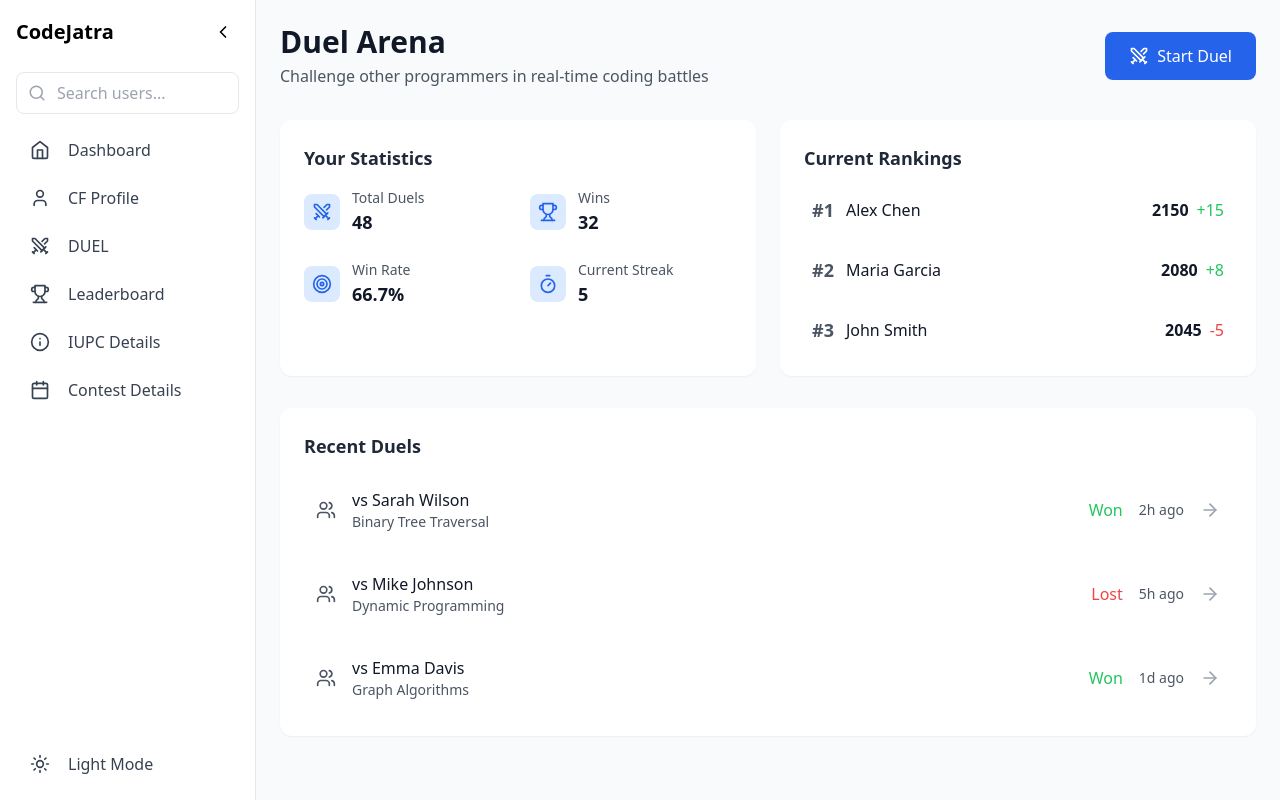
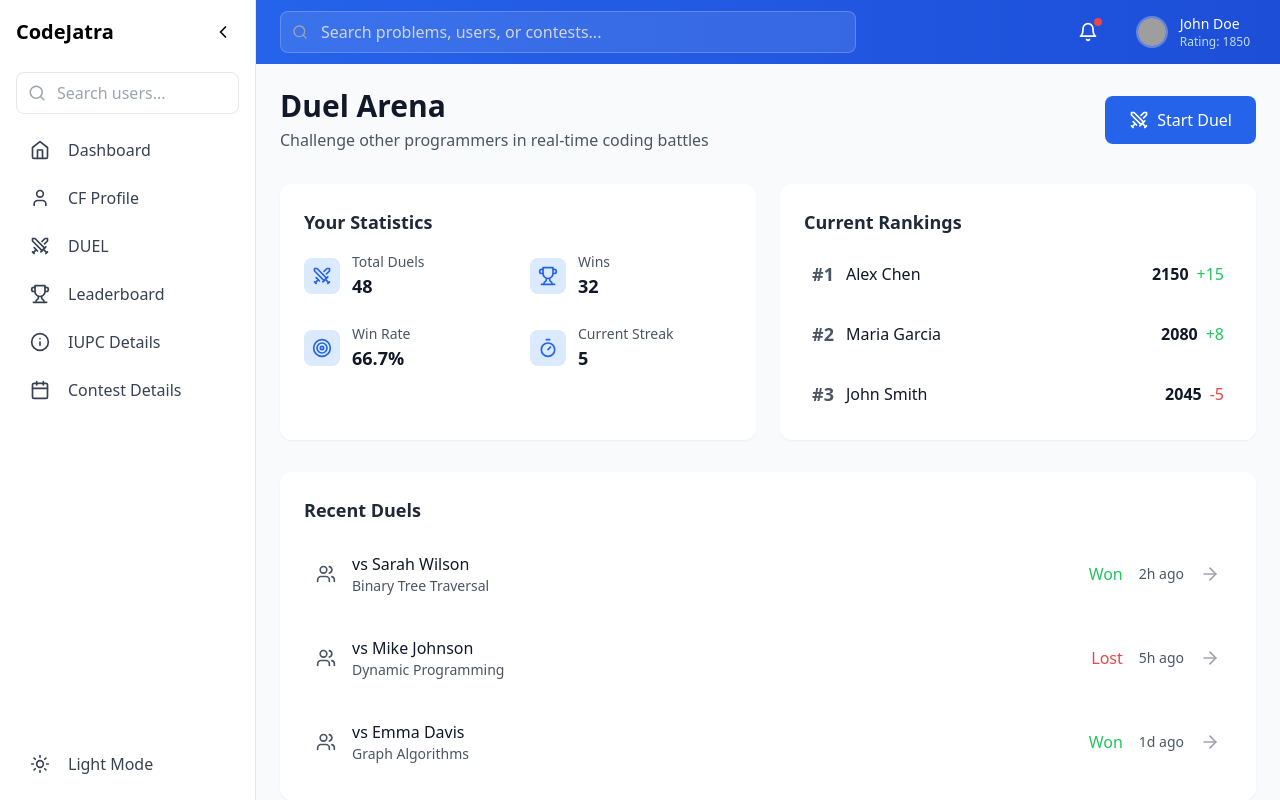
Before and after one commit to nahian00777/CodeJatra-A-Competitive-Programming-WebApp, a React (Vite) app in the folder frontend/: page /user/duel in a window 1280 px wide. Built offline with nearby package versions, Linux system fonts and the light colour scheme; grey boxes are pictures that could not be loaded.

Commit message:
adding top bar

```diff
--- a/frontend/src/App.jsx
+++ b/frontend/src/App.jsx
@@ -8,6 +8,7 @@ import LeaderBoard from "./pages/user/LeaderBoard";
 import CFProfile from "./pages/user/CFProfile";
 import Sidebar from "./components/Sidebar"; // Import Sidebar component
 import ContestDetails from "./pages/user/ContestDetails";
+import Topbar from "./components/Topbar"; // Import Topbar component
 
 function App() {
   return (
@@ -21,6 +22,8 @@ function App() {
         element={
           <div className="flex h-screen bg-gray-50 dark:bg-gray-900">
             <Sidebar /> {/* Sidebar remains persistent */}
+            <div className="flex-1 flex flex-col">
+              <Topbar /> {/* Topbar remains persistent */}
               <main className="flex-1 overflow-y-auto">
                 <Routes>
                   <Route path="dashboard" element={<DashBoard />} />
@@ -32,6 +35,7 @@ function App() {
                 </Routes>
               </main>
             </div>
+          </div>
         }
       />
     </Routes>
--- /dev/null
+++ b/frontend/src/components/Topbar.jsx
@@ -0,0 +1,102 @@
+import React, { useState } from "react";
+import { Bell, LogOut, User, Search } from "lucide-react";
+
+const Topbar = () => {
+  const [showNotifications, setShowNotifications] = useState(false);
+  const [showProfile, setShowProfile] = useState(false);
+
+  const notifications = [
+    { id: 1, message: "New duel request from Alex", time: "2m ago" },
+    { id: 2, message: "You won against Sarah!", time: "1h ago" },
+    { id: 3, message: "New contest starting soon", time: "3h ago" },
+  ];
+
+  return (
+    <div className="h-16 bg-gradient-to-r from-blue-600 to-blue-700 dark:from-gray-800 dark:to-gray-900 px-6 flex items-center justify-between">
+      {/* Search Section */}
+      <div className="flex-1 max-w-xl">
+        <div className="relative">
+          <Search className="absolute left-3 top-1/2 transform -translate-y-1/2 text-gray-400 w-4 h-4" />
+          <input
+            type="text"
+            placeholder="Search problems, users, or contests..."
+            className="w-full pl-10 pr-4 py-2 bg-white/10 border border-white/20 rounded-lg text-white placeholder-gray-300 focus:outline-none focus:ring-2 focus:ring-white/30"
+          />
+        </div>
+      </div>
+
+      {/* Actions Section */}
+      <div className="flex items-center gap-6">
+        {/* Notifications */}
+        <div className="relative">
+          <button
+            onClick={() => setShowNotifications(!showNotifications)}
+            className="p-2 rounded-full hover:bg-white/10 relative"
+          >
+            <Bell className="w-5 h-5 text-white" />
+            <span className="absolute top-1 right-1 w-2 h-2 bg-red-500 rounded-full"></span>
+          </button>
+
+          {showNotifications && (
+            <div className="absolute right-0 mt-2 w-80 bg-white dark:bg-gray-800 rounded-lg shadow-xl border border-gray-200 dark:border-gray-700 py-2 z-50">
+              <div className="px-4 py-2 border-b border-gray-200 dark:border-gray-700">
+                <h3 className="font-semibold text-gray-900 dark:text-white">
+                  Notifications
+                </h3>
+              </div>
+              {notifications.map((notification) => (
+                <div
+                  key={notification.id}
+                  className="px-4 py-3 hover:bg-gray-50 dark:hover:bg-gray-700 cursor-pointer"
+                >
+                  <p className="text-sm text-gray-800 dark:text-gray-200">
+                    {notification.message}
+                  </p>
+                  <p className="text-xs text-gray-500 dark:text-gray-400 mt-1">
+                    {notification.time}
+                  </p>
+                </div>
+              ))}
+            </div>
+          )}
+        </div>
+
+        {/* Profile */}
+        <div className="relative">
+          <button
+            onClick={() => setShowProfile(!showProfile)}
+            className="flex items-center gap-3 p-1.5 rounded-full hover:bg-white/10"
+          >
+            <img
+              src="https://images.unsplash.com/photo-1472099645785-5658abf4ff4e?ixlib=rb-1.2.1&ixid=eyJhcHBfaWQiOjEyMDd9&auto=format&fit=facearea&facepad=2&w=256&h=256&q=80"
+              alt="Profile"
+              className="w-8 h-8 rounded-full border-2 border-white/30"
+            />
+            <div className="flex flex-col items-start">
+              <span className="text-sm font-medium text-white">John Doe</span>
+              <span className="text-xs text-blue-200 dark:text-gray-400">
+                Rating: 1850
+              </span>
+            </div>
+          </button>
+
+          {showProfile && (
+            <div className="absolute right-0 mt-2 w-48 bg-white dark:bg-gray-800 rounded-lg shadow-xl border border-gray-200 dark:border-gray-700 py-2 z-50">
+              <button className="w-full px-4 py-2 text-left text-sm text-gray-700 dark:text-gray-200 hover:bg-gray-50 dark:hover:bg-gray-700 flex items-center gap-2">
+                <User className="w-4 h-4" />
+                Profile
+              </button>
+              <div className="border-t border-gray-200 dark:border-gray-700 my-1"></div>
+              <button className="w-full px-4 py-2 text-left text-sm text-red-600 hover:bg-gray-50 dark:hover:bg-gray-700 flex items-center gap-2">
+                <LogOut className="w-4 h-4" />
+                Logout
+              </button>
+            </div>
+          )}
+        </div>
+      </div>
+    </div>
+  );
+};
+
+export default Topbar;
```
Lines whose indentation alone changed are shown as unchanged.
